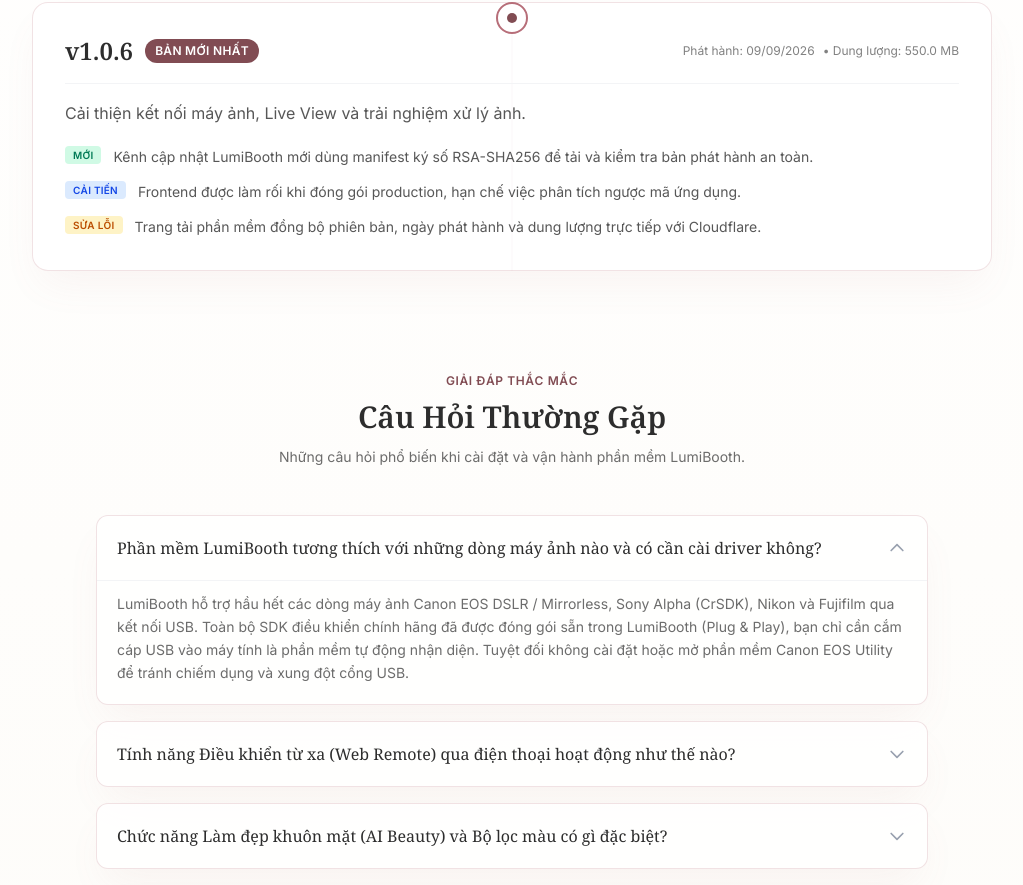
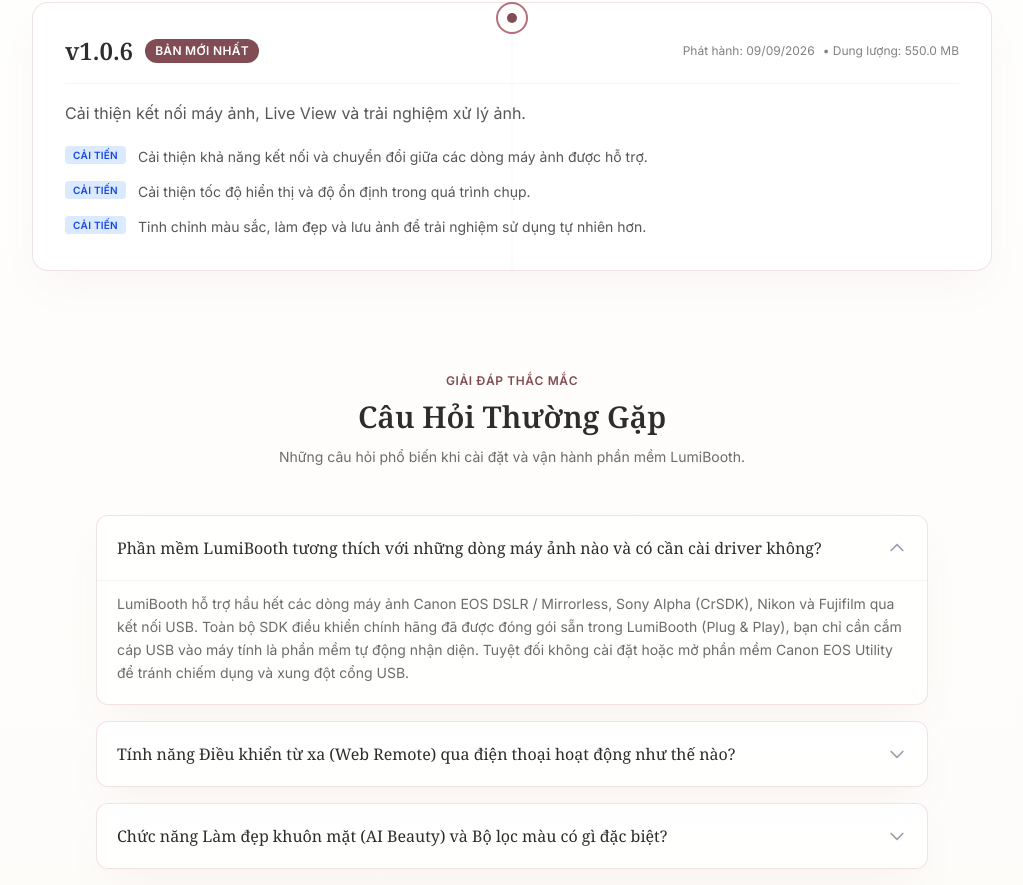
Before and after one commit to theanh2002-dotcom/luxe-agency-vn, an Angular app: page /software in a window 1280 px wide. Shown: the part 2780-3665 px from the top of the page, without its empty margins (128-1151 px from the left). Built offline with nearby package versions, Linux system fonts and the light colour scheme; no server answers.

Commit message:
fix: show feature-only release highlights

```diff
--- a/src/app/features/software-page/software-page.ts
+++ b/src/app/features/software-page/software-page.ts
@@ -156,9 +156,9 @@
       summary: 'Cải thiện kết nối máy ảnh, Live View và trải nghiệm xử lý ảnh.',
       downloadSize: '550.0 MB',
       changes: [
-        { category: 'new', label: 'Cập nhật từ xa', text: 'Kênh cập nhật LumiBooth mới dùng manifest ký số RSA-SHA256 để tải và kiểm tra bản phát hành an toàn.' },
-        { category: 'improved', label: 'Bảo mật', text: 'Frontend được làm rối khi đóng gói production, hạn chế việc phân tích ngược mã ứng dụng.' },
-        { category: 'fixed', label: 'Đồng bộ phát hành', text: 'Trang tải phần mềm đồng bộ phiên bản, ngày phát hành và dung lượng trực tiếp với Cloudflare.' }
+        { category: 'improved', label: 'Máy ảnh', text: 'Cải thiện khả năng kết nối và chuyển đổi giữa các dòng máy ảnh được hỗ trợ.' },
+        { category: 'improved', label: 'Live View', text: 'Cải thiện tốc độ hiển thị và độ ổn định trong quá trình chụp.' },
+        { category: 'improved', label: 'Ảnh đầu ra', text: 'Tinh chỉnh màu sắc, làm đẹp và lưu ảnh để trải nghiệm sử dụng tự nhiên hơn.' }
       ]
     }
   ];
```
